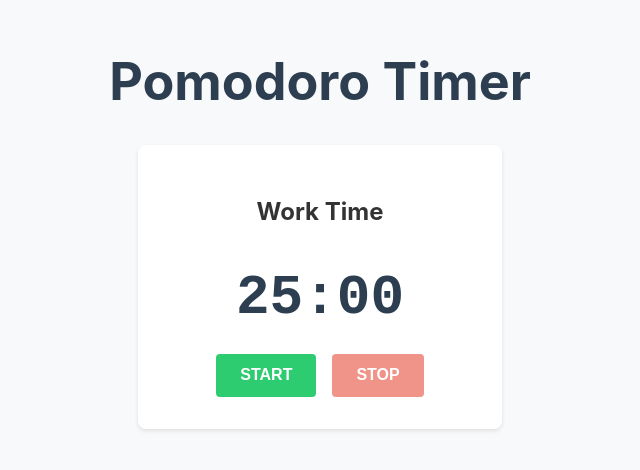
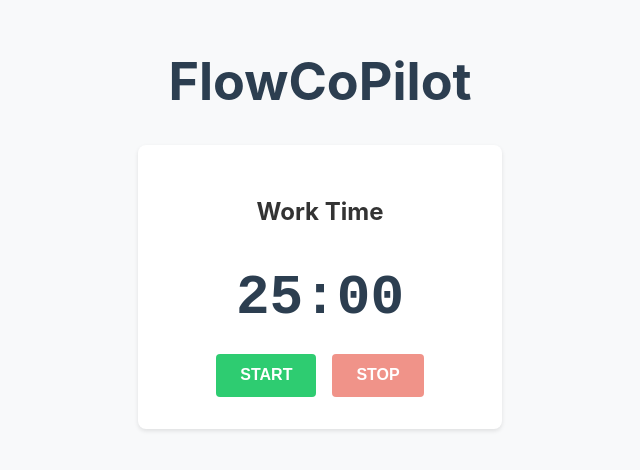
Before and after one commit to arunn/flow-copilot, a React (Create React App) app: page / in a window 1280 px wide. Shown: the part 178-648 px from the top of the page, without its empty margins (320-960 px from the left). Built offline with nearby package versions, Linux system fonts and the light colour scheme.

Commit message:
Rename extension to FlowCoPilot and update branding

```diff
--- a/src/App.tsx
+++ b/src/App.tsx
@@ -7,7 +7,7 @@ function App() {
   return (
     <div className="App">
       <header className="App-header">
-        <h1>Pomodoro Timer</h1>
+        <h1>FlowCoPilot</h1>
         <Pomodoro />
       </header>
     </div>
```
Also changed, not shown: public/manifest.json, 1 other file (tests, documents, lock files or other folders).
